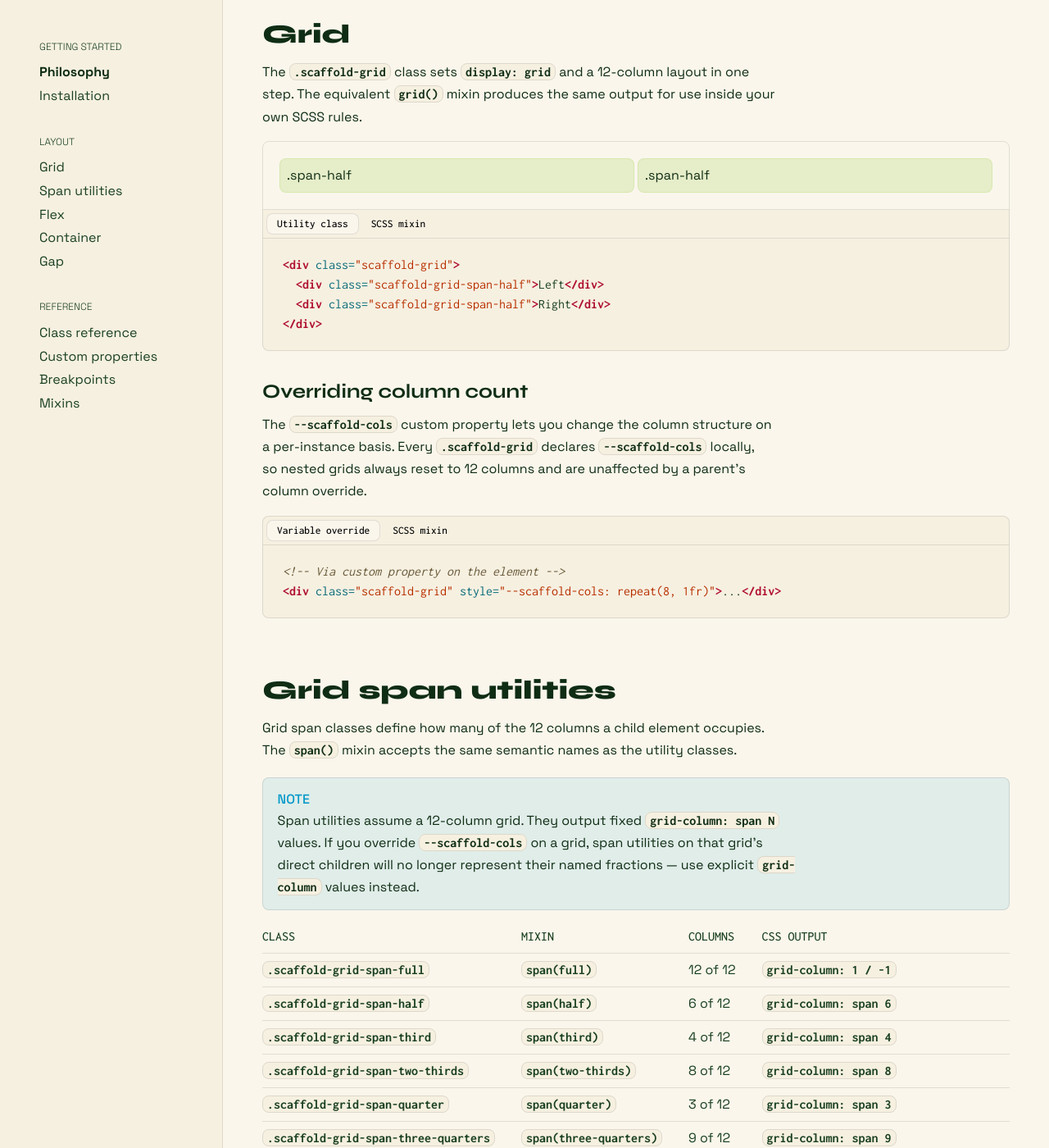
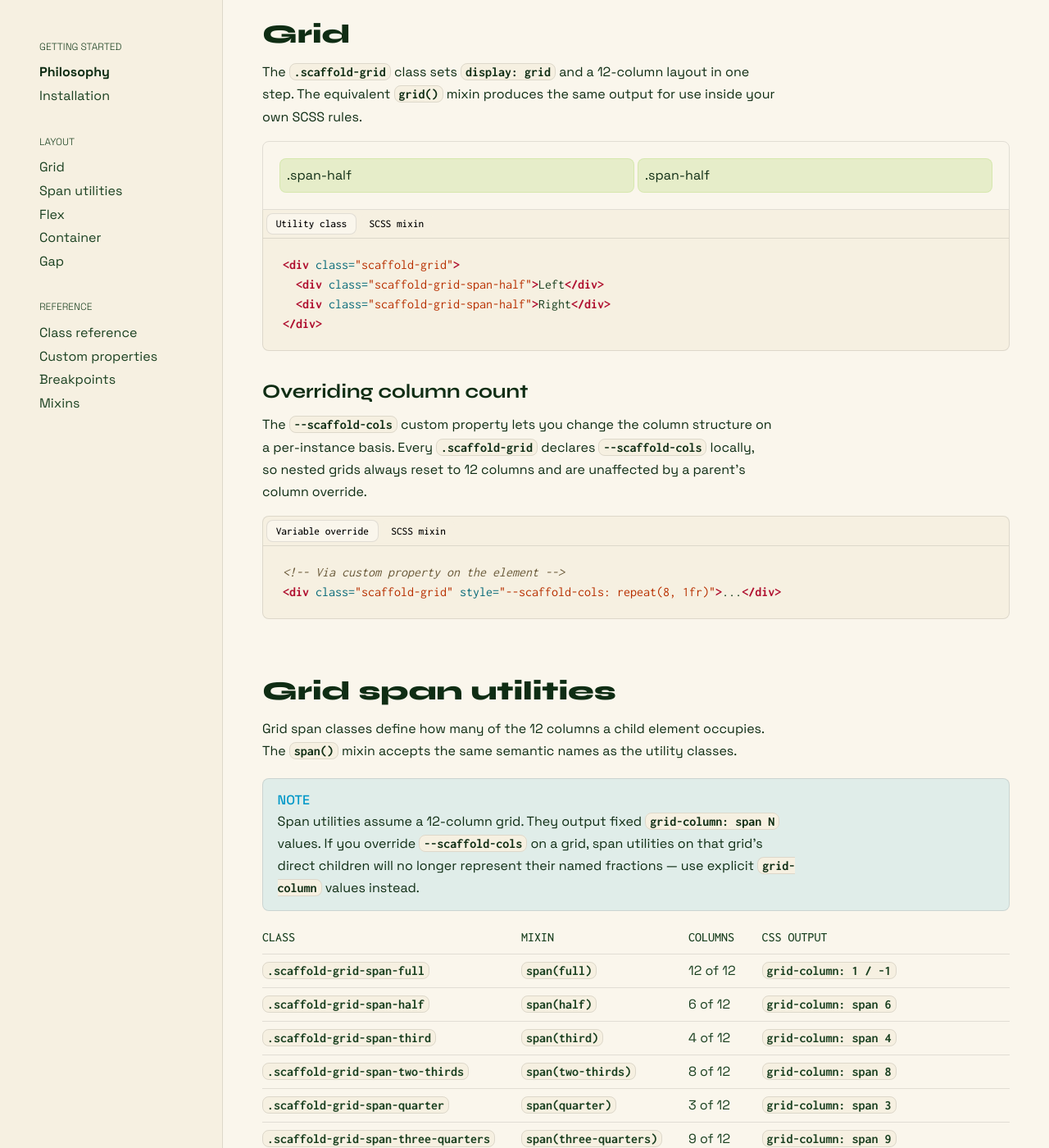
Before and after one commit to naher94/scaffoldcss, a Jekyll site: the page built from docs.html, in a window 1280 px wide and 1400 px high, scrolled down 2276 px. Shown: the whole window at 82% size. Built offline with Jekyll 4.4.1, drawn with Linux system fonts in a browser that asks for light colours.

Commit message:
PX -> EM

```diff
--- a/_sass/_docs.scss
+++ b/_sass/_docs.scss
@@ -179,7 +179,7 @@
     background: var(--dark-creme);
     border: var(--border);
     border-radius: var(--radius);
-    padding: 1px 5px;
+    padding: 0.0625em 0.3125em;
   }
 }
 
@@ -244,7 +244,7 @@
 
 .code-tab-bar {
   display: flex;
-  gap: 2px;
+  gap: 0.25em;
   background-color: var(--code-bg);
   border: var(--border);
   padding: 0.25em;
@@ -253,7 +253,7 @@
   button {
     font-family: var(--font-mono);
     font-weight: 500;
-    padding: 5px 12px;
+    padding: 0.4em .8em;
     border: var(--border);
     border-color: var(--dark-creme);
     background-color: inherit;
@@ -295,7 +295,7 @@
   }
 
   td {
-    padding: 8px 2rem 0.5rem 0;
+    padding: 0.5rem 2rem 0.5rem 0;
     border-bottom: var(--border);
     vertical-align: top;
     color: var(--bamboo-forest);
```
